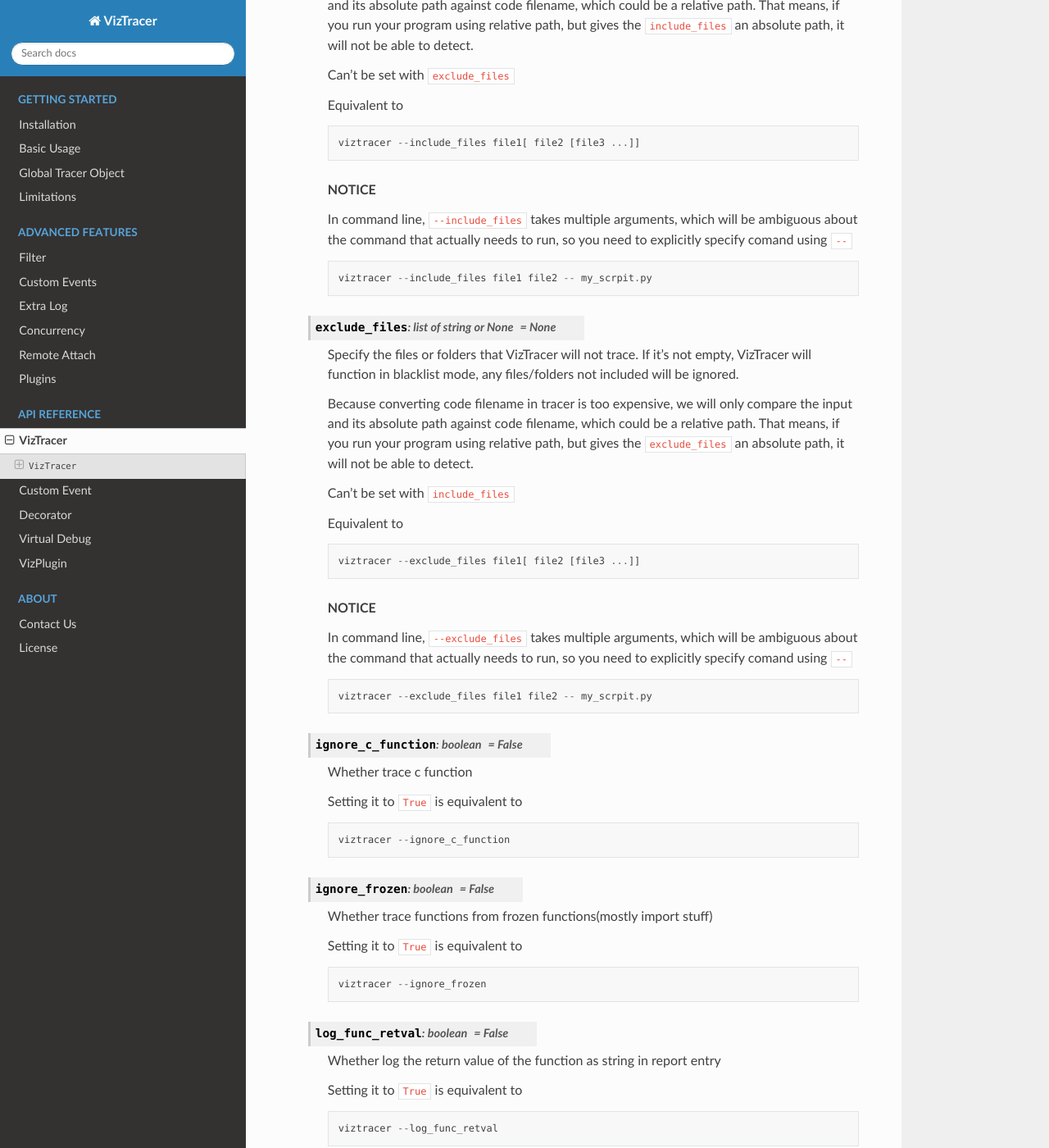
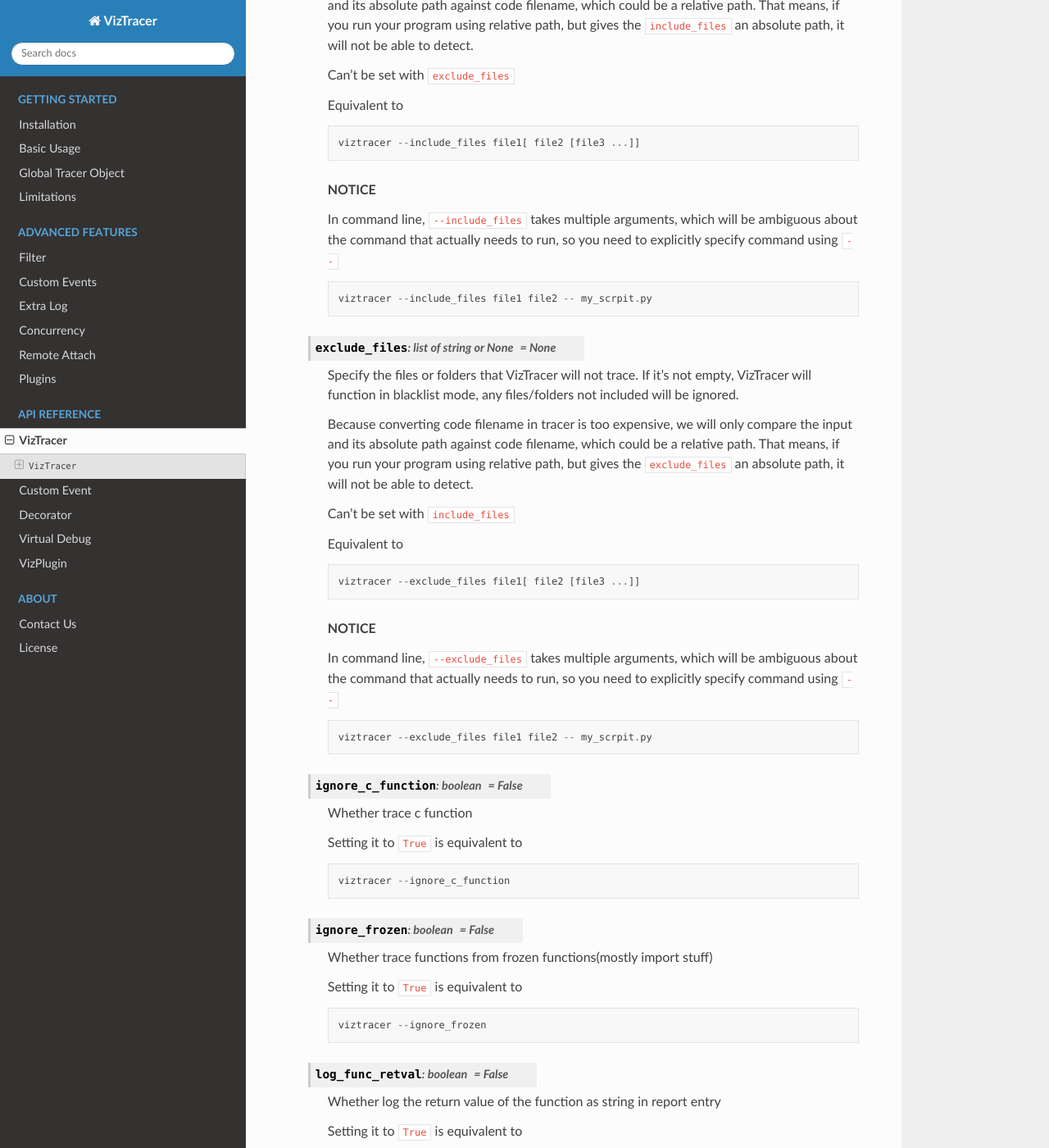
Before and after one commit to gaogaotiantian/viztracer, a Sphinx documentation site: the page built from docs/source/viztracer.rst, in a window 1280 px wide and 1400 px high, scrolled down 991 px. Shown: the whole window at 82% size. Built offline with Sphinx 7.4.7 and the Read the Docs theme 2.0.0, drawn with Linux system fonts in a browser that asks for light colours.

Commit message:
Fix typos and markdowns

```diff
--- a/docs/source/concurrency.rst
+++ b/docs/source/concurrency.rst
@@ -93,7 +93,7 @@
 
 VizTracer has a simple instrumentation for all the third party libraries to integrate VizTracer to their multi process code.
 
-First, your main process has to be exeucted by ``viztracer``. Inline VizTracer won't work. In your program, you need
+First, your main process has to be executed by ``viztracer``. Inline VizTracer won't work. In your program, you need
 ``get_tracer().init_kwargs``, which is a ``Dict`` that can be easily serializable with ``pickle`` or other libraries.
 
 Then, pass this argument to your sub-process, and instantiate a VizTracer object with it
--- a/docs/source/custom_event.rst
+++ b/docs/source/custom_event.rst
@@ -95,7 +95,7 @@
 
 .. py:class:: VizObject(_EventBase)
 
-    ``VizObject`` is almost exactly the same as ``VizCounter``, with the exeption that ``VizObject`` can log jsonifiable objects(``dict``, ``list``, ``string``, ``int``, ``float``)
+    ``VizObject`` is almost exactly the same as ``VizCounter``, with the exception that ``VizObject`` can log jsonifiable objects(``dict``, ``list``, ``string``, ``int``, ``float``)
 
 
 Inheritance
--- a/docs/source/filter.rst
+++ b/docs/source/filter.rst
@@ -142,7 +142,7 @@
         # function body
 
     # @log_sparse(stack_depth=5) will log this function and its descendants
-    # with a limit stach depth of 5
+    # with a limit stack depth of 5
     # Nested @log_sparse with stack_depth won't work
     # (only the outermost function and its stack will be logged)
     @log_sparse(stack_depth=5)
--- a/docs/source/index.rst
+++ b/docs/source/index.rst
@@ -9,7 +9,7 @@
 
 VizTracer is a low-overhead logging/debugging/profiling tool that can trace and visualize your python code to help you intuitively understand your code and figure out the time consuming part of your code.
 
-VizTracer can display every function executed and the corresponding entry/exit time from the beginning of the program to the end, which is helpful for programmers to catch sporatic performance issues.
+VizTracer can display every function executed and the corresponding entry/exit time from the beginning of the program to the end, which is helpful for programmers to catch sporadic performance issues.
 
 .. toctree::
    :maxdepth: 1
--- a/docs/source/installation.rst
+++ b/docs/source/installation.rst
@@ -3,7 +3,7 @@
 
 VizTracer requires python 3.6+ and can work on Linux/MacOs/Windows. No other dependency. For now, VizTracer only supports CPython.
 
-The prefered way to install VizTracer is via pip
+The preferred way to install VizTracer is via pip
 
 .. code-block::
 
--- a/docs/source/viztracer.rst
+++ b/docs/source/viztracer.rst
@@ -76,7 +76,7 @@
 
         **NOTICE**
 
-        In command line, ``--include_files`` takes multiple arguments, which will be ambiguous about the command that actually needs to run, so you need to explicitly specify comand using ``--``
+        In command line, ``--include_files`` takes multiple arguments, which will be ambiguous about the command that actually needs to run, so you need to explicitly specify command using ``--``
 
         .. code-block::
 
@@ -100,7 +100,7 @@
 
         **NOTICE**
 
-        In command line, ``--exclude_files`` takes multiple arguments, which will be ambiguous about the command that actually needs to run, so you need to explicitly specify comand using ``--``
+        In command line, ``--exclude_files`` takes multiple arguments, which will be ambiguous about the command that actually needs to run, so you need to explicitly specify command using ``--``
 
         .. code-block::
 
```
Also changed, not shown: README.md (+16 -22 lines).
